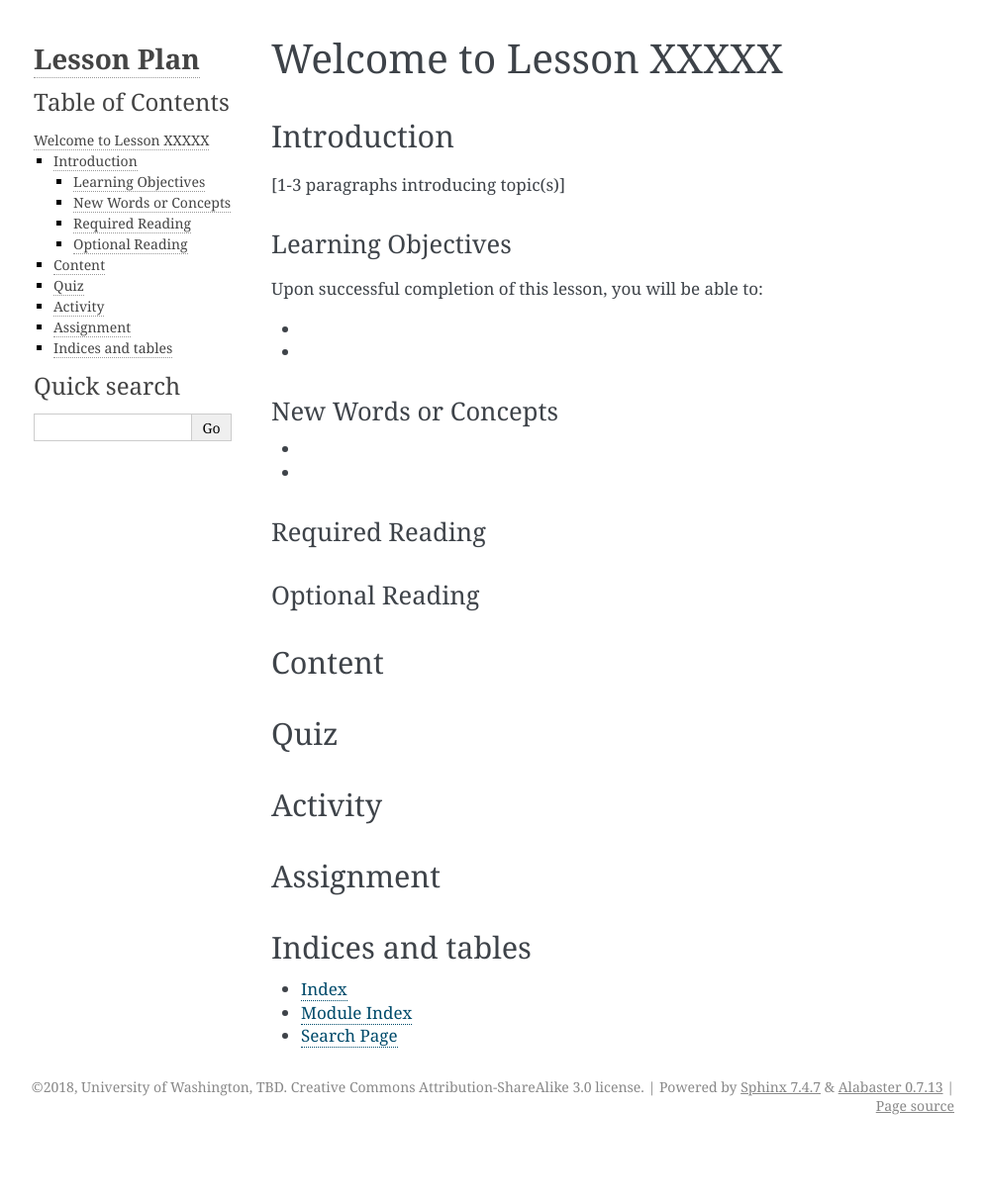
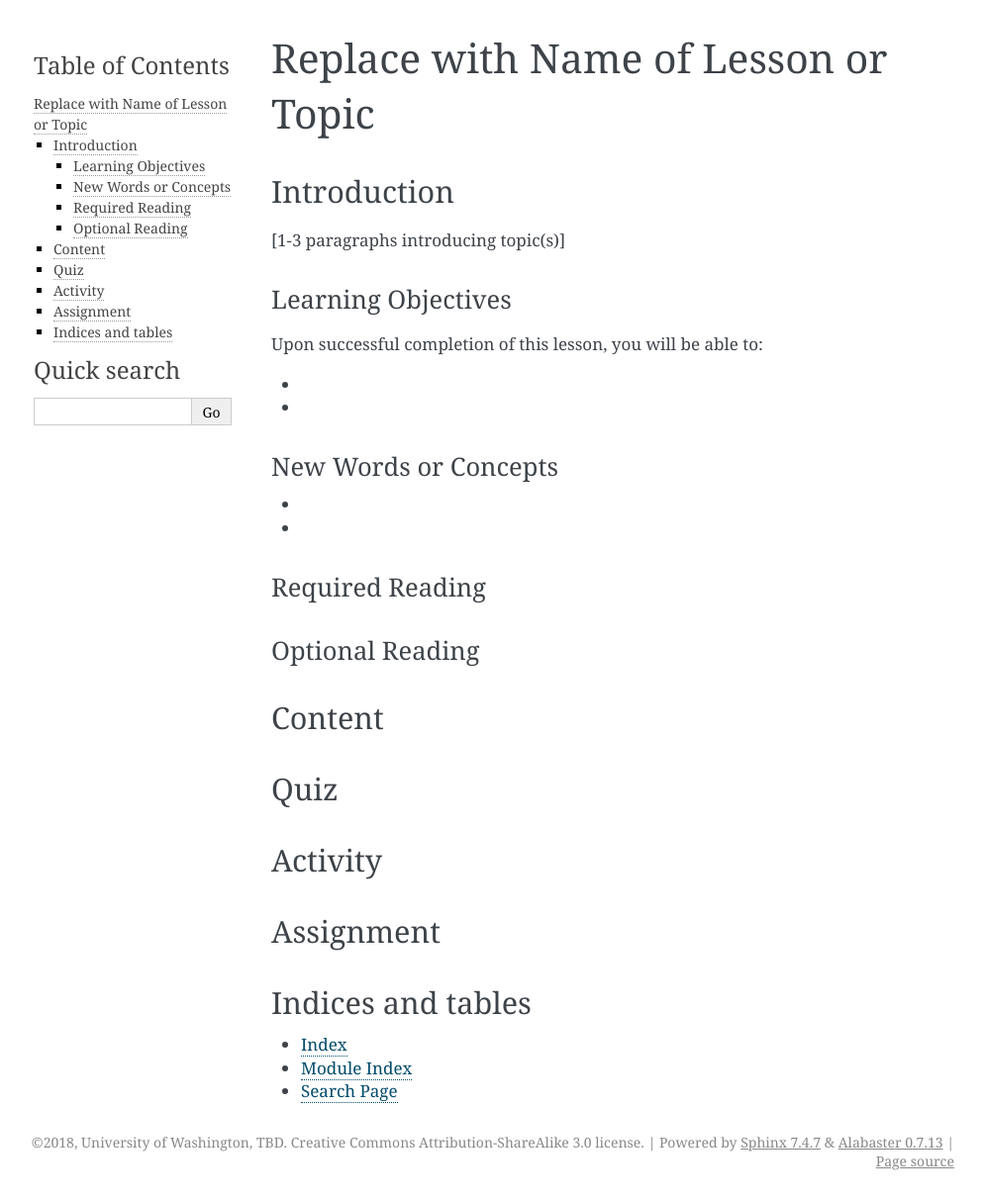
Before and after one commit to rriehle/lesson-template, a Sphinx documentation site: the page built from source/index.rst, in a window 1280 px wide and 1213 px high. Shown: the whole window at 99% size, without its empty margins (146-1141 px from the left). Built offline with Sphinx 7.4.7, drawn with Linux system fonts in a browser that asks for light colours.

Commit message:
Drop sphynx project name from navigation

```diff
--- a/source/conf.py
+++ b/source/conf.py
@@ -126,7 +126,7 @@ html_static_path = ['_static']
 # refs: http://alabaster.readthedocs.io/en/latest/installation.html#sidebars
 html_sidebars = {
     '**': [
-        'about.html',
+        # 'about.html',
         'localtoc.html',
         # 'navigation.html',
         'searchbox.html',
--- a/source/index.rst
+++ b/source/index.rst
@@ -3,9 +3,9 @@
    You can adapt this file completely to your liking, but it should at least
    contain the root `toctree` directive.
 
-=======================================
-Welcome to Lesson XXXXX
-=======================================
+====================================
+Replace with Name of Lesson or Topic
+====================================
 
 .. toctree::
    :maxdepth: 3
```
